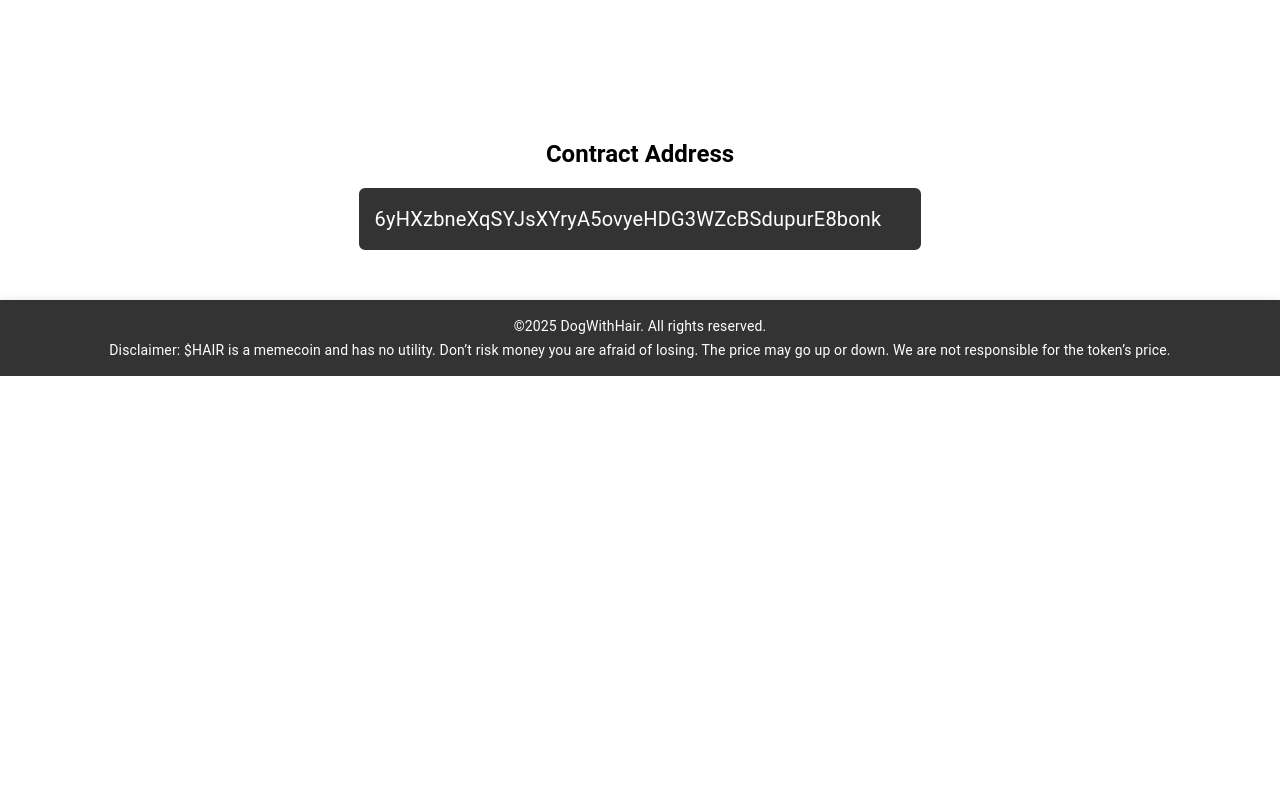
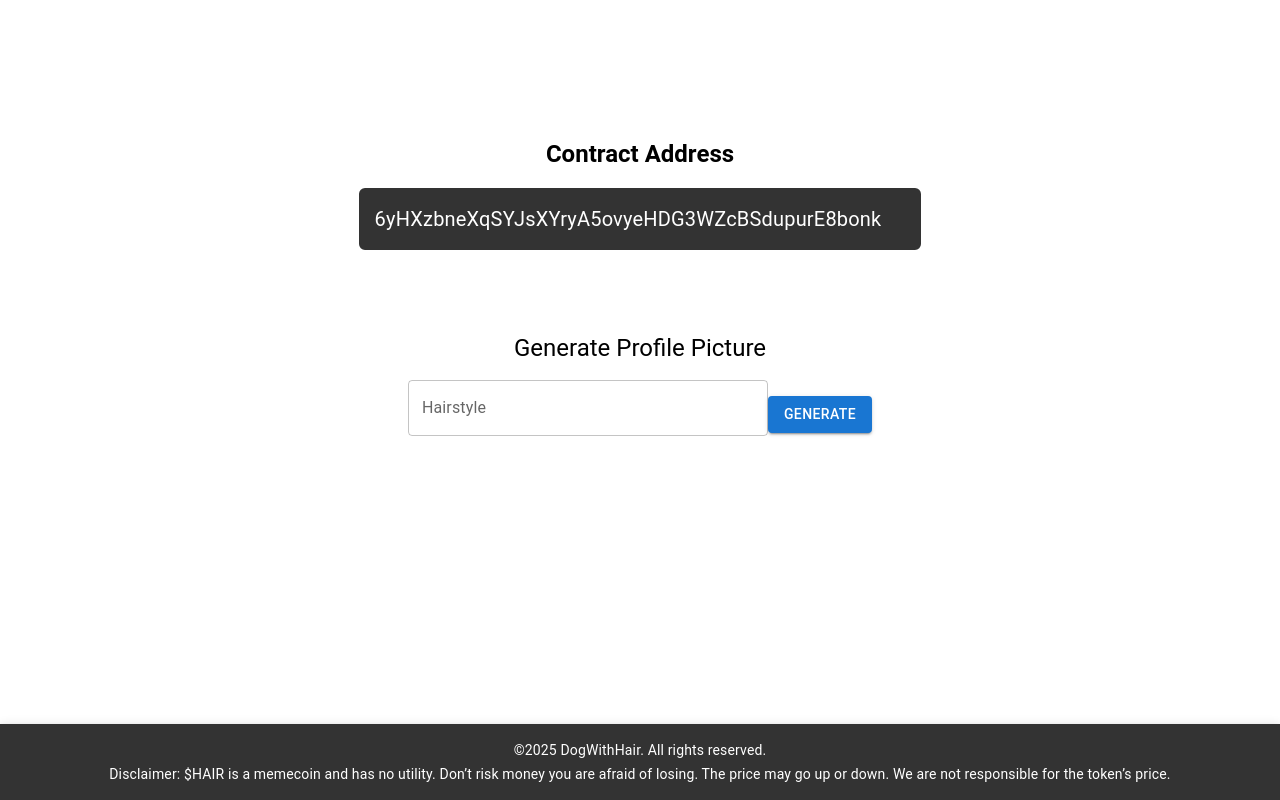
Before and after one commit to Juangunner4/dogwifhair, a Next.js app: page / in a window 1280 px wide. Shown: the part 710-1510 px from the top of the page. Before the commit the page ends 1086 px from the top, so only its background shows below. Built offline with nearby package versions, Linux system fonts and the light colour scheme; some icons are missing.

Commit message:
Restore Next.js config and fix ESM

```diff
--- /dev/null
+++ b/components/ProfilePicture.js
@@ -0,0 +1,64 @@
+import React, { useState } from 'react';
+import Box from '@mui/material/Box';
+import TextField from '@mui/material/TextField';
+import Button from '@mui/material/Button';
+import CircularProgress from '@mui/material/CircularProgress';
+import Typography from '@mui/material/Typography';
+import Image from 'next/image';
+
+export default function ProfilePicture() {
+  const [style, setStyle] = useState('');
+  const [imageUrl, setImageUrl] = useState(null);
+  const [loading, setLoading] = useState(false);
+
+  const generateImage = async () => {
+    if (!style.trim()) return;
+    setLoading(true);
+    setImageUrl(null);
+    try {
+      const res = await fetch('/api/generate', {
+        method: 'POST',
+        headers: { 'Content-Type': 'application/json' },
+        body: JSON.stringify({ prompt: style }),
+      });
+      if (!res.ok) throw new Error('Request failed');
+      const data = await res.json();
+      setImageUrl(data.url);
+    } catch (err) {
+      console.error(err);
+    } finally {
+      setLoading(false);
+    }
+  };
+
+  return (
+    <Box sx={{ textAlign: 'center', mt: 4 }}>
+      <Typography variant="h5" sx={{ mb: 2 }}>
+        Generate Profile Picture
+      </Typography>
+      <TextField
+        label="Hairstyle"
+        variant="outlined"
+        value={style}
+        onChange={(e) => setStyle(e.target.value)}
+        sx={{ width: '100%', maxWidth: 360 }}
+      />
+      <Button
+        variant="contained"
+        onClick={generateImage}
+        sx={{ mt: 2 }}
+        disabled={loading}
+      >
+        Generate
+      </Button>
+      <Box sx={{ mt: 4, minHeight: 256 }}>
+        {loading && <CircularProgress />}
+        {imageUrl && (
+          <Box sx={{ position: 'relative', width: 256, height: 256, mx: 'auto' }}>
+            <Image src={imageUrl} alt="Profile" fill style={{ objectFit: 'cover' }} />
+          </Box>
+        )}
+      </Box>
+    </Box>
+  );
+}
--- a/package.json
+++ b/package.json
@@ -15,7 +15,6 @@
   "keywords": [],
   "author": "",
   "license": "ISC",
-  "type": "module",
   "bugs": {
     "url": "https://github.com/Juangunner4/dogwifhair/issues"
   },
--- /dev/null
+++ b/pages/api/generate.js
@@ -0,0 +1,39 @@
+export default async function handler(req, res) {
+  if (req.method !== 'POST') {
+    res.status(405).json({ error: 'Method not allowed' });
+    return;
+  }
+
+  const { prompt } = req.body || {};
+  if (!prompt) {
+    res.status(400).json({ error: 'Missing prompt' });
+    return;
+  }
+
+  try {
+    const response = await fetch('https://api.openai.com/v1/images/generations', {
+      method: 'POST',
+      headers: {
+        'Content-Type': 'application/json',
+        Authorization: `Bearer ${process.env.OPENAI_API_KEY}`,
+      },
+      body: JSON.stringify({
+        prompt: `profile picture with ${prompt}`,
+        n: 1,
+        size: '256x256',
+      }),
+    });
+
+    if (!response.ok) {
+      const error = await response.text();
+      res.status(response.status).json({ error });
+      return;
+    }
+
+    const data = await response.json();
+    const url = data.data && data.data[0] ? data.data[0].url : null;
+    res.status(200).json({ url });
+  } catch (err) {
+    res.status(500).json({ error: err.message });
+  }
+}
--- a/pages/index.js
+++ b/pages/index.js
@@ -2,6 +2,7 @@ import Head from 'next/head'
 import Box from '@mui/material/Box'
 import NavBar from '../components/NavBar'
 import HeroSection from '../components/HeroSection'
+import ProfilePicture from '../components/ProfilePicture'
 import ContractSection from '../components/ContractSection'
 import Footer from '../components/Footer'
 
@@ -17,7 +18,7 @@ export default function Home() {
         <HeroSection />
       </Box>
       <ContractSection />
+  <ProfilePicture />
       <Footer />
     </>
-  )
-}
+  )}
```
